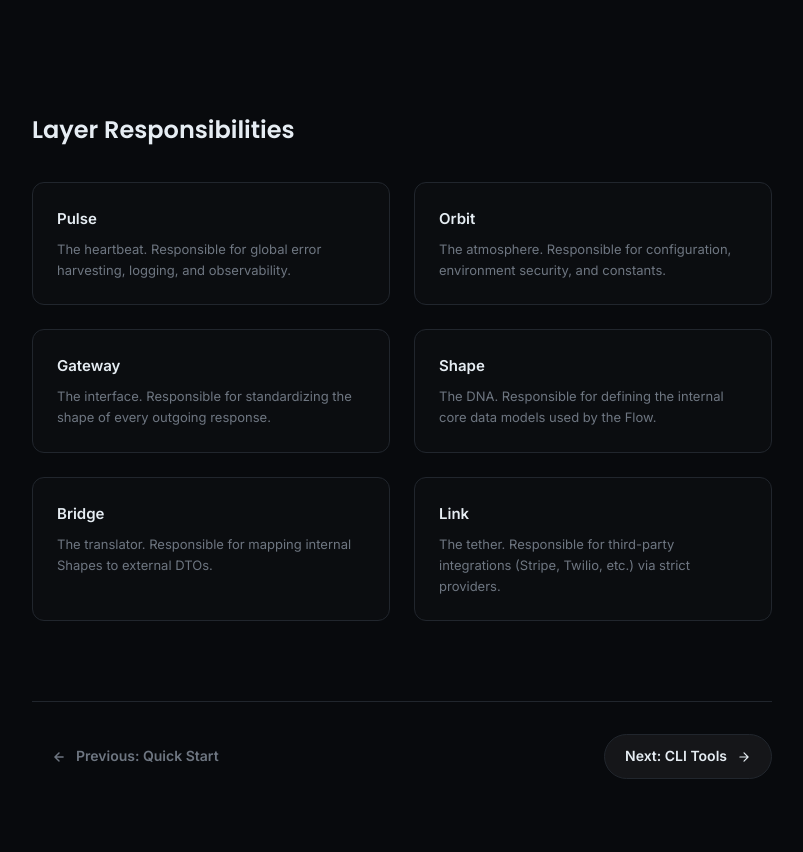
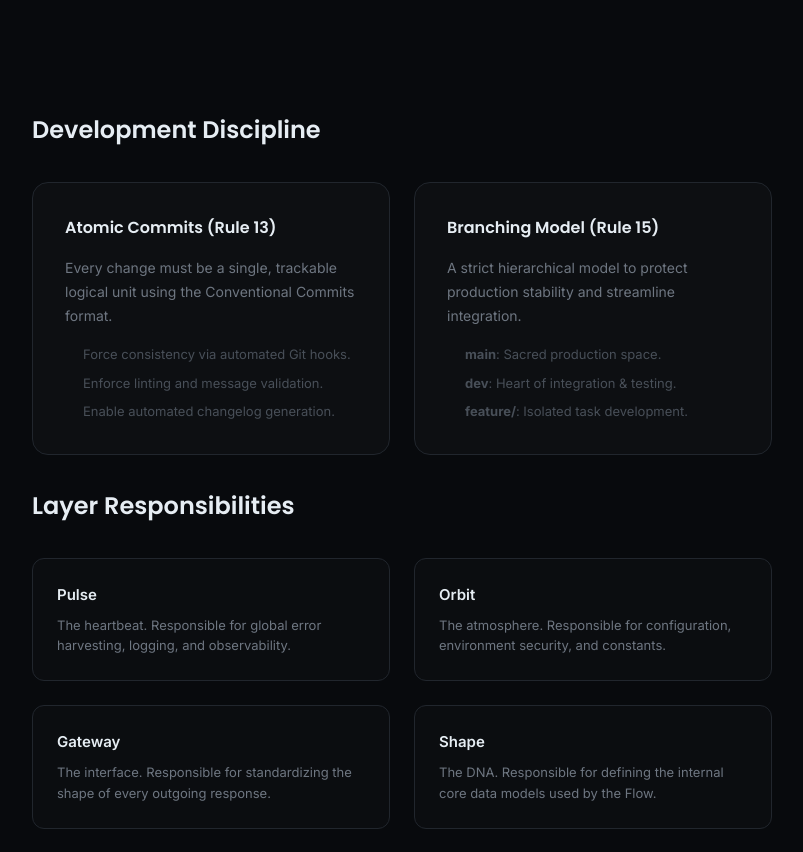
Before and after one commit to coreline-architecture/website, a Next.js app: page /docs/rules in a window 1280 px wide. Shown: the part 1483-2335 px from the top of the page, without its empty margins (351-1154 px from the left). Built offline with nearby package versions, Linux system fonts and the light colour scheme.

Commit message:
docs(rules): add Rule 13 (Commits) and Rule 15 (Branching) to documentation

```diff
--- a/src/app/docs/rules/page.tsx
+++ b/src/app/docs/rules/page.tsx
@@ -136,6 +136,40 @@ export default function RulesPage() {
                     color: "var(--text-primary)",
                     fontFamily: "var(--font-poppins), sans-serif",
                 }}>
+                    Development Discipline
+                </h2>
+                <div style={{ display: "grid", gridTemplateColumns: "repeat(auto-fit, minmax(300px, 1fr))", gap: "24px", marginBottom: "32px" }}>
+                    <div style={{ padding: "32px", borderRadius: "16px", background: "rgba(255, 255, 255, 0.02)", border: "1px solid var(--border-muted)" }}>
+                        <h4 style={{ color: "var(--text-primary)", fontSize: "1rem", fontWeight: 600, marginBottom: "16px", fontFamily: "var(--font-poppins), sans-serif" }}>Atomic Commits (Rule 13)</h4>
+                        <p style={{ color: "var(--text-muted)", fontSize: "0.875rem", lineHeight: 1.7, marginBottom: "16px" }}>
+                            Every change must be a single, trackable logical unit using the Conventional Commits format.
+                        </p>
+                        <ul style={{ color: "var(--text-faint)", fontSize: "0.8125rem", paddingLeft: "18px", margin: 0 }}>
+                            <li style={{ marginBottom: "8px" }}>Force consistency via automated Git hooks.</li>
+                            <li style={{ marginBottom: "8px" }}>Enforce linting and message validation.</li>
+                            <li>Enable automated changelog generation.</li>
+                        </ul>
+                    </div>
+                    <div style={{ padding: "32px", borderRadius: "16px", background: "rgba(255, 255, 255, 0.02)", border: "1px solid var(--border-muted)" }}>
+                        <h4 style={{ color: "var(--text-primary)", fontSize: "1rem", fontWeight: 600, marginBottom: "16px", fontFamily: "var(--font-poppins), sans-serif" }}>Branching Model (Rule 15)</h4>
+                        <p style={{ color: "var(--text-muted)", fontSize: "0.875rem", lineHeight: 1.7, marginBottom: "16px" }}>
+                            A strict hierarchical model to protect production stability and streamline integration.
+                        </p>
+                        <ul style={{ color: "var(--text-faint)", fontSize: "0.8125rem", paddingLeft: "18px", margin: 0 }}>
+                            <li style={{ marginBottom: "8px" }}><strong>main</strong>: Sacred production space.</li>
+                            <li style={{ marginBottom: "8px" }}><strong>dev</strong>: Heart of integration & testing.</li>
+                            <li><strong>feature/</strong>: Isolated task development.</li>
+                        </ul>
+                    </div>
+                </div>
+
+                <h2 style={{
+                    fontSize: "1.5rem",
+                    fontWeight: 600,
+                    marginBottom: "32px",
+                    color: "var(--text-primary)",
+                    fontFamily: "var(--font-poppins), sans-serif",
+                }}>
                     Layer Responsibilities
                 </h2>
                 <div style={{ display: "grid", gridTemplateColumns: "repeat(auto-fit, minmax(300px, 1fr))", gap: "24px" }}>
```
